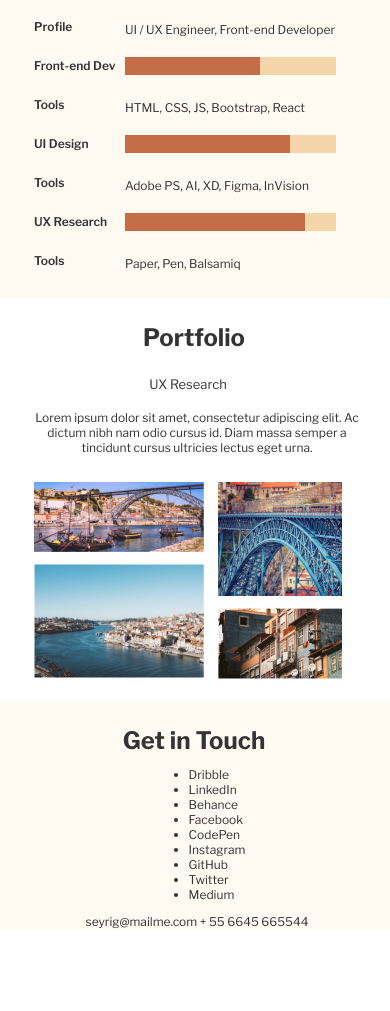
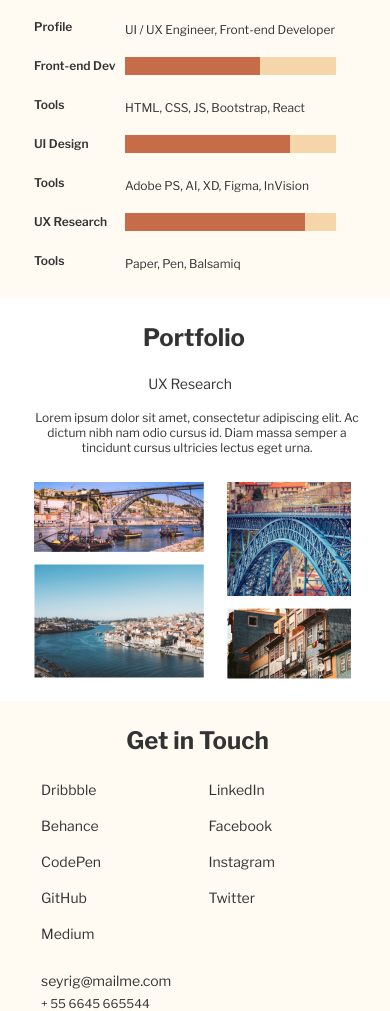
Before and after one commit to ArtemSmotritel/figmaExploaring, a plain HTML site: page index.html in a window 390 px wide. Shown: the part 887-1898 px from the top of the page. Before the commit the page ends 1816 px from the top, so only its background shows below. Drawn offline with nearby package versions, Linux system fonts and the light colour scheme.

Commit message:
almost finished mobile version

```diff
--- a/fonts.css
+++ b/fonts.css
@@ -23,6 +23,12 @@ h3 {
   line-height: 16px;
 }
 
+#portfolio h3 {
+  font-weight: 500;
+  font-size: 14px;
+  line-height: 25px;
+}
+
 a {
   font-size: 13px;
   line-height: 16px;
@@ -44,3 +50,15 @@ h4 {
   font-size: 14px;
   line-height: 25px;
 }
+
+footer li,
+footer span {
+  font-weight: 400;
+  font-size: 14px;
+  line-height: 17px;
+}
+
+span:last-child {
+  font-size: 12px;
+  line-height: 15px;
+}
--- a/index.html
+++ b/index.html
@@ -157,7 +157,7 @@
                 srcset="./images/desktop/closeZoomBridge.png"
               />
               <img
-              class="UpperImg"
+                class="UpperImg"
                 src="./images/mobile/closeZoomBridge.png"
                 alt="The bridge in close zoom"
               />
@@ -181,18 +181,23 @@
       <h1>Get in Touch</h1>
       <nav>
         <ul>
-          <li>Dribble</li>
-          <li>LinkedIn</li>
+          <li>Dribbble</li>
           <li>Behance</li>
-          <li>Facebook</li>
           <li>CodePen</li>
-          <li>Instagram</li>
           <li>GitHub</li>
-          <li>Twitter</li>
           <li>Medium</li>
         </ul>
+        <ul>
+          <li>LinkedIn</li>
+          <li>Facebook</li>
+          <li>Instagram</li>
+          <li>Twitter</li>
+        </ul>
       </nav>
-      <div>
+      <div id="contacts">
+        <!-- <ul>
+          <li></li>
+        </ul> -->
         <span>seyrig@mailme.com</span>
         <span>+ 55 6645 665544</span>
       </div>
--- a/style.css
+++ b/style.css
@@ -124,10 +124,11 @@ h5 {
 /* ////////////////////////////////////////// */
 
 #portfolio h3 {
-  margin: 24px 0 0 -18px;
+  margin: 19px 0 0 -14px;
 }
 
 #portfolio p {
+  margin-top: 14px;
   text-align: center;
 }
 
@@ -136,15 +137,48 @@ h5 {
   margin-top: 15px;
   margin-bottom: 19px;
   display: flex;
+  gap: 11px;
 }
 
 .UpperImg {
   margin-bottom: 9px;
 }
 
-#pictures div {
-  width: 100%;
-  margin-right: 14px;
+/* ////////////////////////////////////////////// */
+
+footer {
+  padding-left: 41px;
 }
 
-/* ////////////////////////////////////////////// */
+footer nav {
+  margin-top: 14px;
+  display: flex;
+  width: 100%;
+  margin-bottom: 18px;
+  gap: 16px;
+}
+
+footer ul {
+  padding: 0;
+  list-style-type: none;
+  width: 50%;
+}
+
+footer li {
+  width: 50%;
+}
+
+footer li:not(:last-child) {
+  margin-bottom: 19px;
+}
+
+footer span {
+  display: block;
+}
+
+#contacts {
+  display: flex;
+  flex-direction: column;
+  align-self: flex-start;
+  row-gap: 7px;
+}
```
